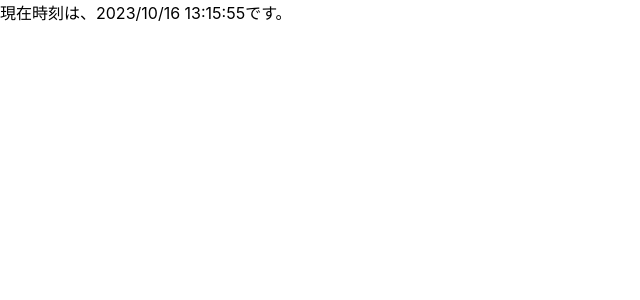
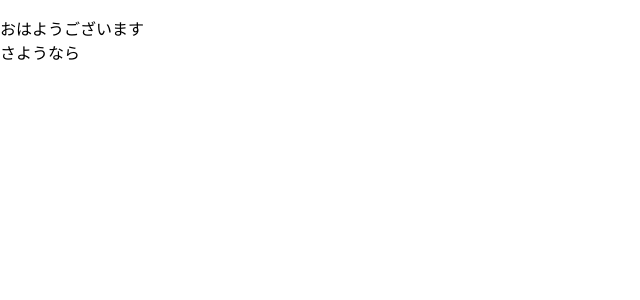
Before and after one commit to nekketsu2010/quick-react, a React (Create React App) app: page / in a window 1280 px wide. Shown: the top 300 px of the page, without its empty margins (0-640 px from the left). Built offline with nearby package versions, Linux system fonts and the light colour scheme.

Commit message:
feature: エスケープ処理解除を試してみた。 dangerouslySetInnerHTMLの__htmlを指定することでできる。

```diff
--- a/src/index.js
+++ b/src/index.js
@@ -5,14 +5,13 @@ import App from './App';
 import reportWebVitals from './reportWebVitals';
 
 const root = ReactDOM.createRoot(document.getElementById('root'));
-setInterval(() => {
-  root.render(
-    <React.StrictMode>
-      {/* <App /> */}
-      <div>現在時刻は、{(new Date()).toLocaleString('ja')}です。</div>
-    </React.StrictMode>
-  );
-}, 1000)
+const str = 'おはようございます<br />さようなら'
+root.render(
+  <React.StrictMode>
+    {/* <App /> */}
+    <p dangerouslySetInnerHTML={{__html: str}}/>
+  </React.StrictMode>
+);
 
 // If you want to start measuring performance in your app, pass a function
 // to log results (for example: reportWebVitals(console.log))
```
